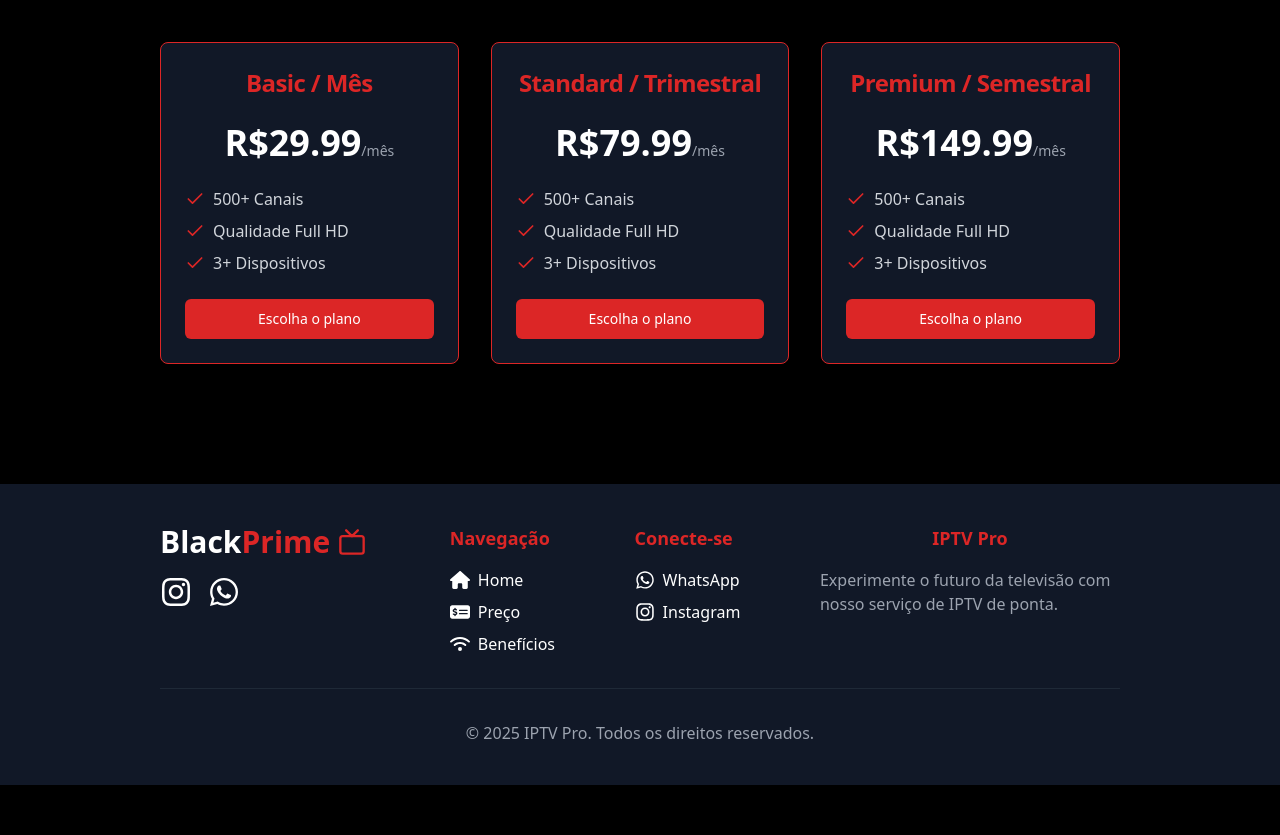
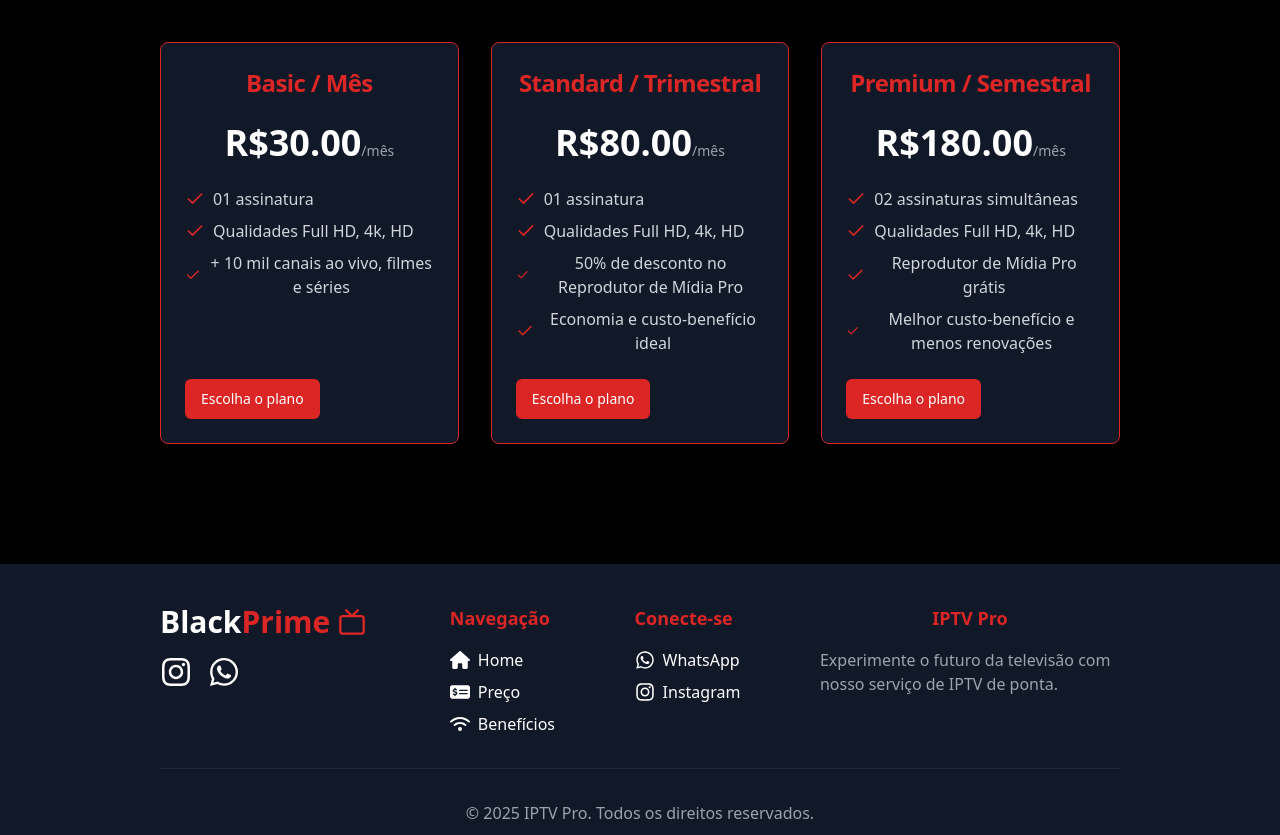
Before and after one commit to sergioscker/blackflixprime, a Next.js app: page / in a window 1280 px wide. Shown: the part 1500-2335 px from the top of the page. Before the commit the page ends 2285 px from the top, so only its background shows below. Built offline with nearby package versions, Linux system fonts and the light colour scheme.

Commit message:
changing plan features.

```diff
--- a/package.json
+++ b/package.json
@@ -1,5 +1,5 @@
 {
-  "name": "iptv",
+  "name": "blackflixprime",
   "version": "0.1.0",
   "private": true,
   "scripts": {
--- a/src/components/features/page.tsx
+++ b/src/components/features/page.tsx
@@ -35,8 +35,15 @@ export default function Features() {
           {features.map((feature, index) => (
             <div key={index} className="text-center bg-black p-6 rounded-lg border border-red-600">
               <div className="mb-3 flex items-center justify-center">{feature.icon}</div>
-              <h3 className="text-xl font-semibold mb-2 text-white">{feature.title}</h3>
-              <p className="text-gray-400">{feature.description}</p>
+              {/* title */}
+              <h3 className="text-xl font-semibold mb-2 text-white">
+                {feature.title}
+              </h3>
+
+              {/* description */}
+              <p className="text-gray-400">
+                {feature.description}
+              </p>
             </div>
           ))}
         </div>
--- a/src/components/header/page.tsx
+++ b/src/components/header/page.tsx
@@ -13,13 +13,13 @@ export default function Header() {
           <ul className="flex space-x-4 p-3">
             <li>
               <Link href="#features" className="text-white hover:text-red-600">
-                Features
+                Benefícios
               </Link>
             </li>
 
             <li>
               <Link href="#price" className="text-white hover:text-red-600">
-                Pagamento
+                Planos de Pagamento
               </Link>
             </li>
           </ul>
--- a/src/components/price/page.tsx
+++ b/src/components/price/page.tsx
@@ -4,22 +4,37 @@ import { Check } from "lucide-react"
 // components
 import { Button } from "@/components/ui/button"
 import { Card, CardContent, CardFooter, CardHeader, CardTitle } from "@/components/ui/card"
+import Link from "next/link";
 
 const plans = [
   {
     name: "Basic / Mês",
-    price: "R$29.99",
-    features: ["500+ Canais", " Qualidade Full HD ", "3+ Dispositivos"],
+    price: "R$30.00",
+    features: [
+      "01 assinatura",
+      "Qualidades Full HD, 4k, HD",
+      "+ 10 mil canais ao vivo, filmes e séries"
+    ],
   },
   {
     name: "Standard / Trimestral",
-    price: "R$79.99",
-    features: ["500+ Canais", " Qualidade Full HD ", "3+ Dispositivos"],
+    price: "R$80.00",
+    features: [
+      "01 assinatura",
+      "Qualidades Full HD, 4k, HD",
+      "50% de desconto no Reprodutor de Mídia Pro",
+      "Economia e custo-benefício ideal"
+    ],
   },
   {
     name: "Premium / Semestral",
-    price: "R$149.99",
-    features: ["500+ Canais", " Qualidade Full HD ", "3+ Dispositivos"],
+    price: "R$180.00",
+    features: [
+      "02 assinaturas simultâneas",
+      "Qualidades Full HD, 4k, HD",
+      "Reprodutor de Mídia Pro grátis",
+      "Melhor custo-benefício e menos renovações"
+    ],
   },
 ]
 
@@ -27,7 +42,9 @@ export default function Price() {
   return (
     <section id="price" className="py-20 mt-10 px-4 md:px-8 bg-black">
       <div className="container mx-auto">
-        <h2 className="text-3xl font-bold text-center mb-12 text-white">Escolha seu plano:</h2>
+        <h2 className="text-3xl font-bold text-center mb-12 text-white">
+          Escolha seu plano:
+        </h2>
 
         <div className="grid grid-cols-1 sm:grid-cols-2 lg:grid-cols-3 gap-8">
           {plans.map((plan, index) => (
@@ -54,7 +71,11 @@ export default function Price() {
               </CardContent>
 
               <CardFooter>
-                <Button className="w-full bg-red-600 text-white hover:bg-red-700">Escolha o plano</Button>
+                <Link href="https://bit.ly/Blackflixbr">
+                  <Button className="w-full bg-red-600 text-white hover:bg-red-700">
+                    Escolha o plano
+                  </Button>
+                </Link>
               </CardFooter>
             </Card>
           ))}
```
Also changed, not shown: public/flix.webp (deleted), 1 other file (tests, documents, lock files or other folders).
